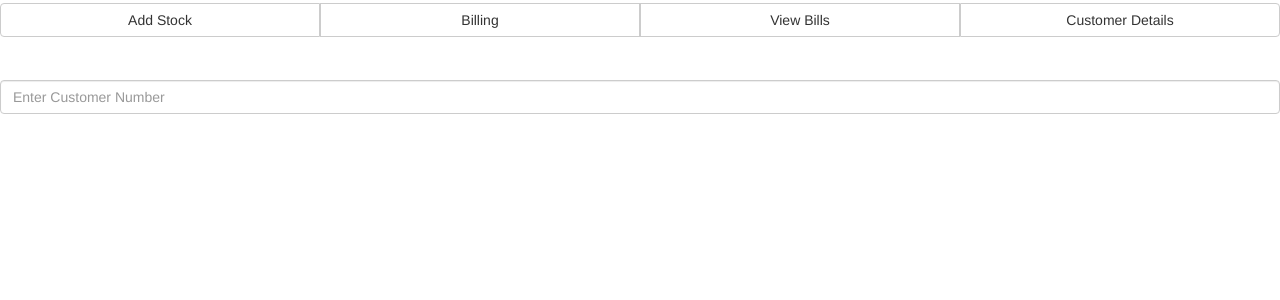
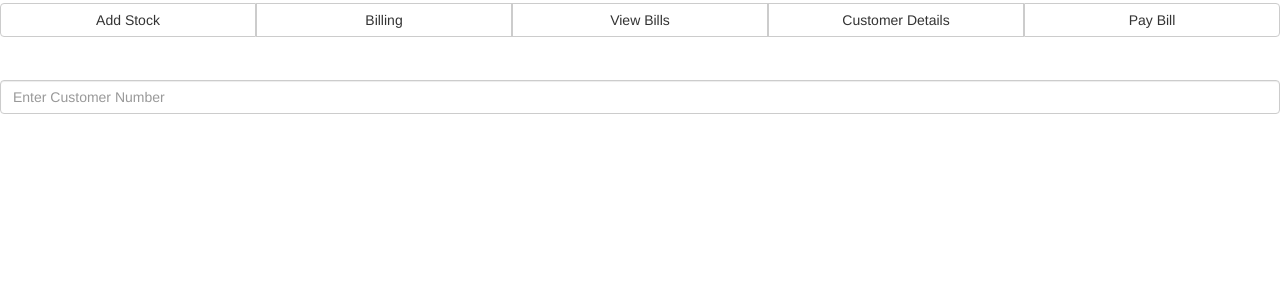
Before and after one commit to asudhakar/billing, a PHP site: page /customer_details.php in a window 1280 px wide. Shown: the top 300 px of the page. Run offline with PHP 8.4, Linux system fonts and the light colour scheme; some libraries are stand-ins or nearby versions.

Commit message:
pay bill added

```diff
--- a/view/header.php
+++ b/view/header.php
@@ -19,4 +19,5 @@
 		<a href="home.php" class="btn btn-default"><span>Billing</span></a>
 		<a href="view_bills.php" class="btn btn-default"><span>View Bills</span></a>
 		<a href="customer_details.php" class="btn btn-default"><span>Customer Details</span></a>
+		<a href="pay_bill.php" class="btn btn-default"><span>Pay Bill</span></a>
 	</div>
```
Also changed, not shown: view/pay_bill.php (added).
